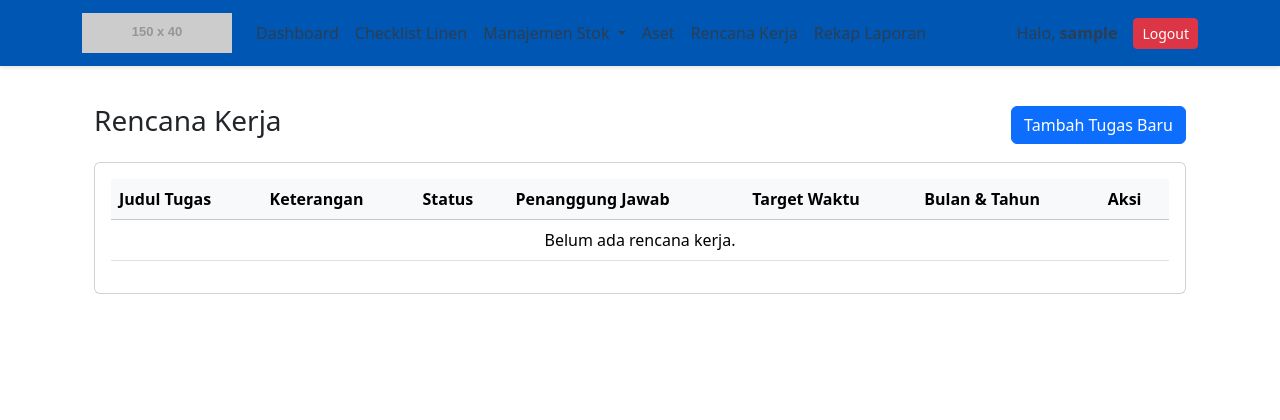
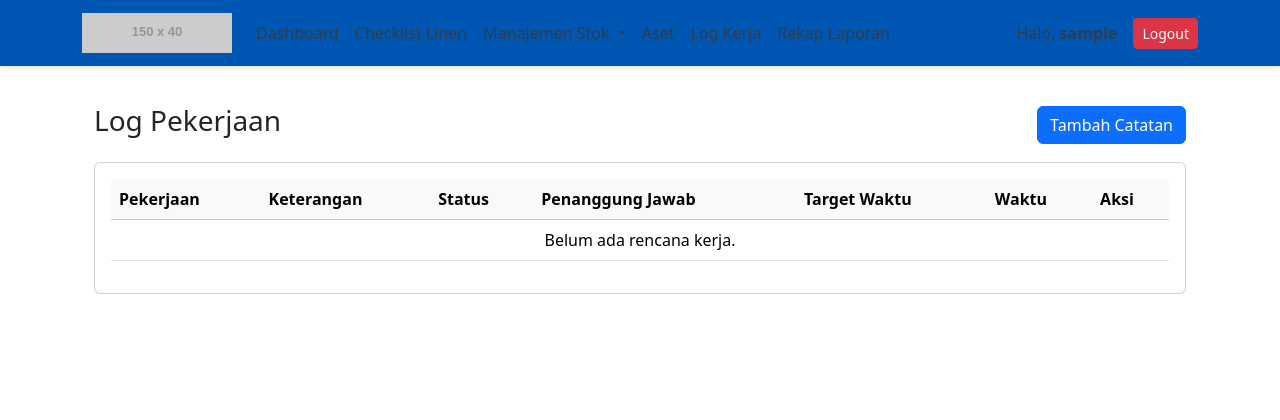
Before and after one commit to Dnoerzaman/aplikasi_laundry, a Django app: page /schedule/ in a window 1280 px wide. Shown: the top 420 px of the page. Run offline with Django 5.2, Linux system fonts and the light colour scheme; the visitor is signed in with stand-in values (Sample User, id 1); grey boxes labelled with a size stand in for pictures from a placeholder-image service; data that the repository does not hold is empty; some libraries are stand-ins or nearby versions.

Commit message:
perubahan nama tab "rencana" menjadi "log"

```diff
--- a/accounts/templates/accounts/base.html
+++ b/accounts/templates/accounts/base.html
@@ -38,7 +38,7 @@
                             </ul>
                         </li>
                         <li class="nav-item"><a class="nav-link" href="{% url 'aset_laundry:aset-list' %}">Aset</a></li>
-                        <li class="nav-item"><a class="nav-link" href="{% url 'schedule:tugas-list' %}">Rencana Kerja</a></li>
+                        <li class="nav-item"><a class="nav-link" href="{% url 'schedule:tugas-list' %}">Log Kerja</a></li>
                         <li class="nav-item"><a class="nav-link" href="{% url 'laporan:report-dashboard' %}">Rekap Laporan</a></li>
                     </ul>
                     <div class="d-flex align-items-center">
--- a/schedule/models.py
+++ b/schedule/models.py
@@ -17,7 +17,7 @@ class Tugas(models.Model):
         MINGGU_3 = 'Minggu ke-3', 'Minggu ke-3'
         MINGGU_4 = 'Minggu ke-4', 'Minggu ke-4'
 
-    judul = models.CharField(max_length=200, verbose_name="Judul Tugas")
+    judul = models.CharField(max_length=200, verbose_name="Pekerjaan")
     deskripsi = models.TextField(blank=True, null=True, verbose_name="Deskripsi")
     status = models.CharField(
         max_length=20,
@@ -39,7 +39,7 @@ class Tugas(models.Model):
         verbose_name="Target Waktu"
     )
 
-    periode = models.CharField(max_length=50, blank=True, null=True, verbose_name="Bulan & Tahun")
+    periode = models.CharField(max_length=50, blank=True, null=True, verbose_name="waktu")
     dibuat_pada = models.DateTimeField(auto_now_add=True)
     diperbarui_pada = models.DateTimeField(auto_now=True)
 
--- a/schedule/templates/schedule/tugas_list.html
+++ b/schedule/templates/schedule/tugas_list.html
@@ -5,8 +5,8 @@
 {% block content %}
 <div class="container mt-4">
     <div class="d-flex justify-content-between align-items-center mb-3">
-        <h3>Rencana Kerja</h3>
-        <a href="{% url 'schedule:tugas-tambah' %}" class="btn btn-primary">Tambah Tugas Baru</a>
+        <h3>Log Pekerjaan</h3>
+        <a href="{% url 'schedule:tugas-tambah' %}" class="btn btn-primary">Tambah Catatan</a>
     </div>
 
     <div class="card">
@@ -15,12 +15,12 @@
                 <table class="table table-hover">
                     <thead class="table-light">
                         <tr>
-                            <th>Judul Tugas</th>
+                            <th>Pekerjaan</th>
                             <th>Keterangan</th>
                             <th>Status</th>
                             <th>Penanggung Jawab</th>
                             <th>Target Waktu</th>
-                            <th>Bulan & Tahun</th>
+                            <th>Waktu</th>
                             <th>Aksi</th>
                         </tr>
                     </thead>
```
